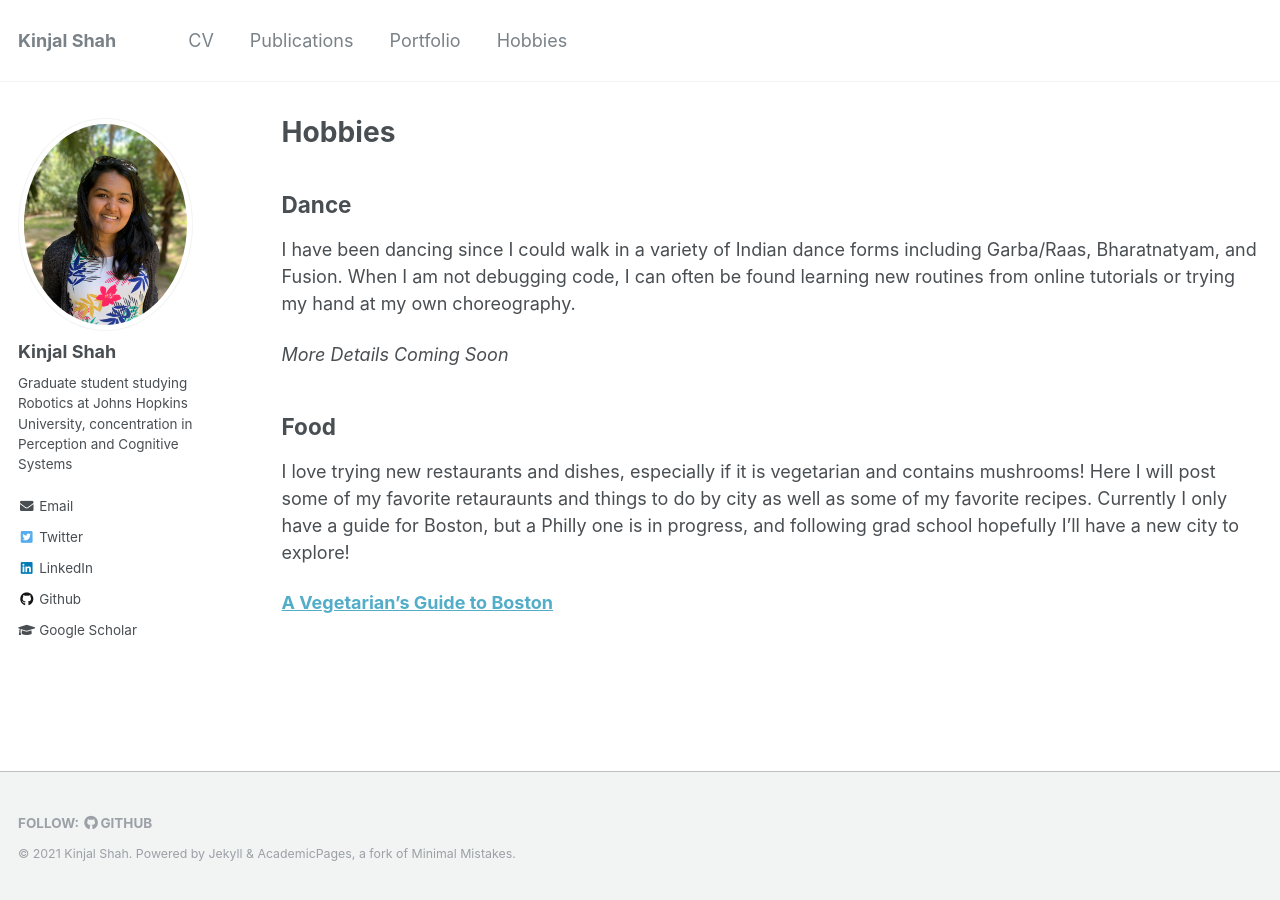
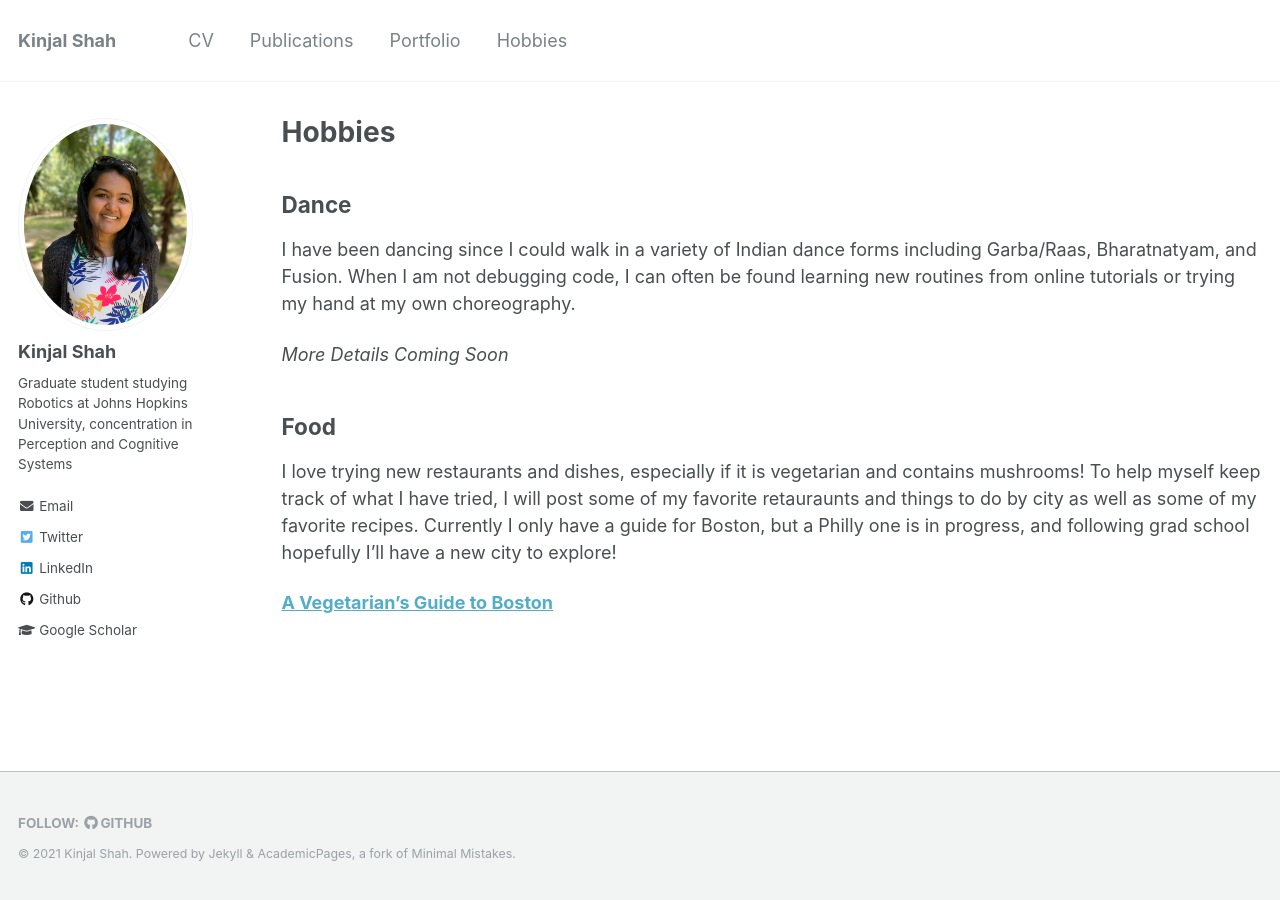
Before and after one commit to kinjmshah/kinjmshah.github.io, a Jekyll site: the page built from _pages/hobbies.md, in a window 1280 px wide. Built offline with Jekyll 4.4.1, drawn with Linux system fonts in a browser that asks for light colours.

Commit message:
Update hobbies.md

```diff
--- a/_pages/hobbies.md
+++ b/_pages/hobbies.md
@@ -13,6 +13,6 @@ I have been dancing since I could walk in a variety of Indian dance forms includ
 
 ## Food
 
-I love trying new restaurants and dishes, especially if it is vegetarian and contains mushrooms! Here I will post some of my favorite retauraunts and things to do by city as well as some of my favorite recipes. Currently I only have a guide for Boston, but a Philly one is in progress, and following grad school hopefully I'll have a new city to explore!
+I love trying new restaurants and dishes, especially if it is vegetarian and contains mushrooms! To help myself keep track of what I have tried, I will post some of my favorite retauraunts and things to do by city as well as some of my favorite recipes. Currently I only have a guide for Boston, but a Philly one is in progress, and following grad school hopefully I'll have a new city to explore!
 
 [**A Vegetarian's Guide to Boston**](/hobbies/foodBoston)
```
